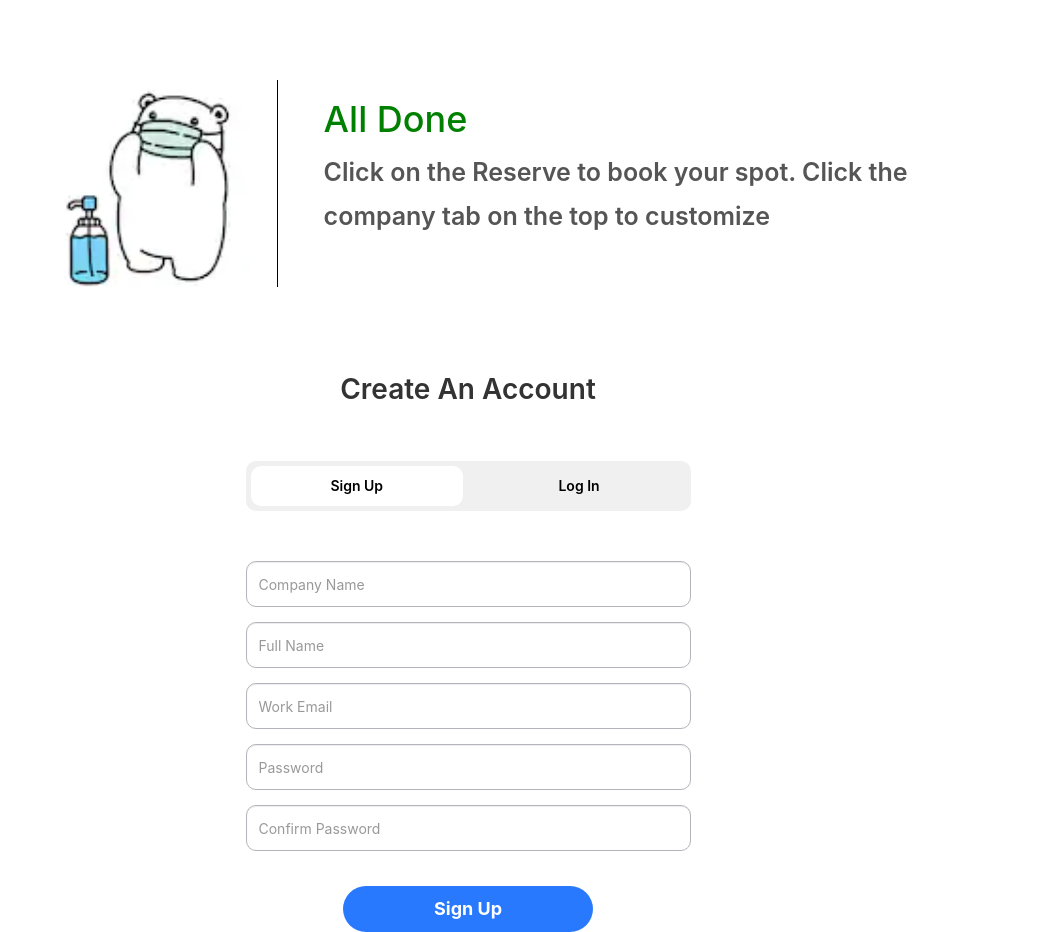
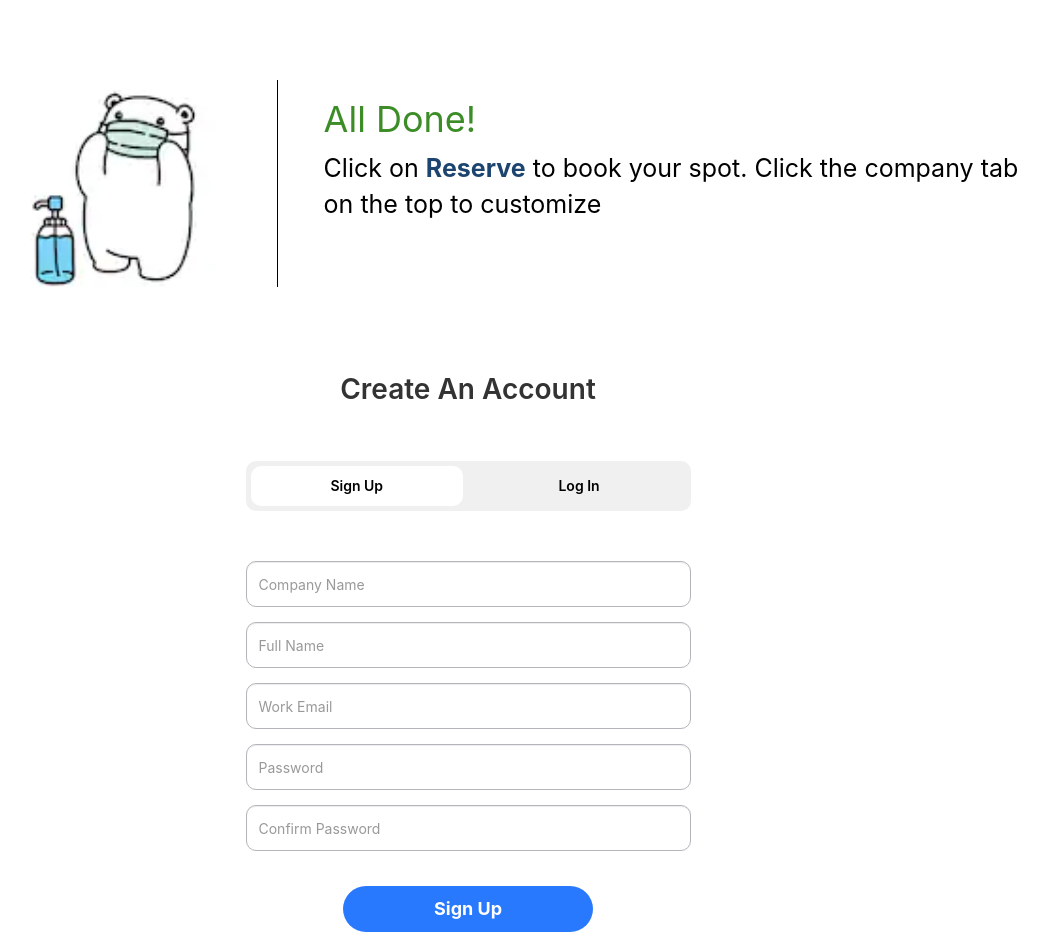
Before and after one commit to shivpsingh/corona-offc-planner-login, a plain HTML site: page index.html in a window 1280 px wide. Shown: the whole page, without its empty margins (172-1220 px from the left). Drawn offline with nearby package versions, Linux system fonts and the light colour scheme; a web font is replaced by a local one.

Commit message:
Add files via upload

```diff
--- a/css/login.css
+++ b/css/login.css
@@ -102,16 +102,19 @@ html {
 
 .verticalLine {
     border-right: 1px solid black;
-    padding-left: 11%;
+    padding-left: 5%;
     height: 100%;
     text-align: center;
 }
 
 .headerText {
-    color: #555;
+    color: #000000;
     text-align: left;
     font-size: 25px;
-    font-weight: 600;
+    font-family: Inter;
+    font-style: normal;
+    line-height: 36px;
+    font-weight: 400;
 }
 
 .headerTextContainer {
@@ -127,7 +130,13 @@ html {
 }
 
 .headerTextContainer h1 {
-    color: green;
+    color: #3c8c27;
+    font-weight: 400;
+}
+
+.ReservedText {
+    color: #1c446f;
+    font-weight: 700;
 }
 
 
--- a/index.html
+++ b/index.html
@@ -27,8 +27,8 @@
                     <img src="images/login_header.png" class="headerImage">
                 </div>
                 <div class="col-xl-4 col-lg-8 col-md-12 col-sm-12 col-xs-12 headerTextContainer">
-                    <h1>All Done</h1>
-                    <p class="headerText">Click on the <span>Reserve</span> to book your spot. Click the company tab on the top to customize</p>
+                    <h1>All Done!</h1>
+                    <p class="headerText">Click on <span class="ReservedText">Reserve</span> to book your spot. Click the company tab on the top to customize</p>
                 </div>
             </div>
 
```
